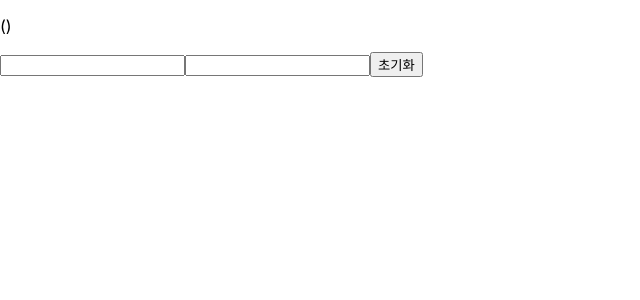
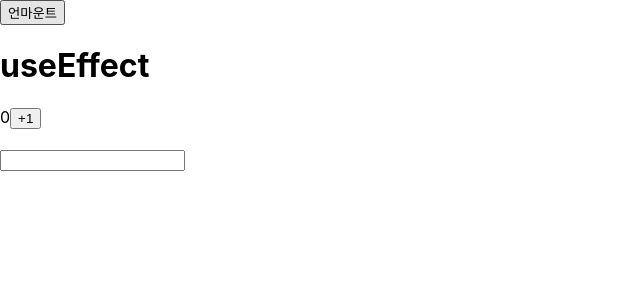
Before and after one commit to wizarddennis/20230128_react, a React (Create React App) app in the folder learn-react/: page / in a window 1280 px wide. Shown: the top 300 px of the page, without its empty margins (0-640 px from the left). Built offline with nearby package versions, Linux system fonts and the light colour scheme.

Commit message:
useEffect사용법
useEffect사용법

```diff
--- a/learn-react/src/App.js
+++ b/learn-react/src/App.js
@@ -1,14 +1,22 @@
 import "./App.css";
-import Inputs from "./component/Inputs";
+//import Inputs from "./component/Inputs";
 //import Counter from "./component/Counter";
 //import InputText from "./component/InputText";
-import TodoList from "./component/TodoList";
+//import TodoList from "./component/TodoList";
+import Effect from "./component/todos/Effect";
 //import Hello from "./component/Hello"; //확장자 jsx 를 붙여도 되고, 안붙여도 된다.
+import { useState } from "react";
 
 function App() {
+  const [show, setShow] = useState(true);
   return (
     <>
-      <Inputs />
+      <button onClick={() => setShow(!show)}>
+        {show ? "언마운트" : "마운트"}
+      </button>
+
+      {/* 조건부 렌더링 */}
+      {show && <Effect />}
     </>
   );
 }
--- /dev/null
+++ b/learn-react/src/component/todos/Effect.jsx
@@ -0,0 +1,55 @@
+import { useEffect, useState } from "react";
+
+function Effect() {
+  // 상태관리
+  const [count, setCount] = useState(0);
+  const [input, setInput] = useState("");
+
+  // useEffect() :  생명주기에 따라서 실행될 사이드 이펙트(부수효과)를 콜백함수로 전달한다.
+  // 의존성 배열을 전달하지 않았을때, 렌더링 이후에 실행이 된다.
+  useEffect(() => {
+    //
+    console.log("렌더링이 끝나고, 매번 호출");
+  });
+
+  // 의존성 배열이 비었을 때 : 화면에 처음 나타날 때 한번만 실행된다.
+  // => 초기값 설정할 때, 라이브러리 연동, setTimeout 등 한번만 실행시
+
+  useEffect(() => {
+    console.log("마운트시 1번만 호출");
+
+    // return 문을 넣으면....
+    // 뒷정리함수(cleanup) : 라이브러리 연동 해제, 스케줄 취소 등.
+    return () => {
+      console.log("언마운트시 호출");
+    };
+  }, []);
+
+  //의존하는 값이 변했을때만 실행하게 하고 싶을 때
+  useEffect(() => {
+    // 변경된 후 실행.
+    console.log(count);
+
+    // return 문을 넣으면....
+    // ☆ 변경 직전에 실행---> 원리가 뭘까.....어떻게 뒤에 있는게
+    // 먼저 실행이 될 수 있지????
+    return () => console.log(count);
+  }, [count]);
+
+  // 렌더링시 실행됨
+  console.log("render");
+
+  return (
+    <div>
+      <h1>useEffect</h1>
+      {count}
+      <button onClick={() => setCount(count + 1)}>+1</button>
+      <div>
+        <h2>{input}</h2>
+        <input type="text" onChange={(e) => setInput(e.target.value)} />
+      </div>
+    </div>
+  );
+}
+
+export default Effect;
--- a/learn-react/src/hook/useInputs.js
+++ b/learn-react/src/hook/useInputs.js
@@ -11,6 +11,7 @@
   };
 
   const handleReset = () => {
+
     setForm(initialForm);
   };
 
```
